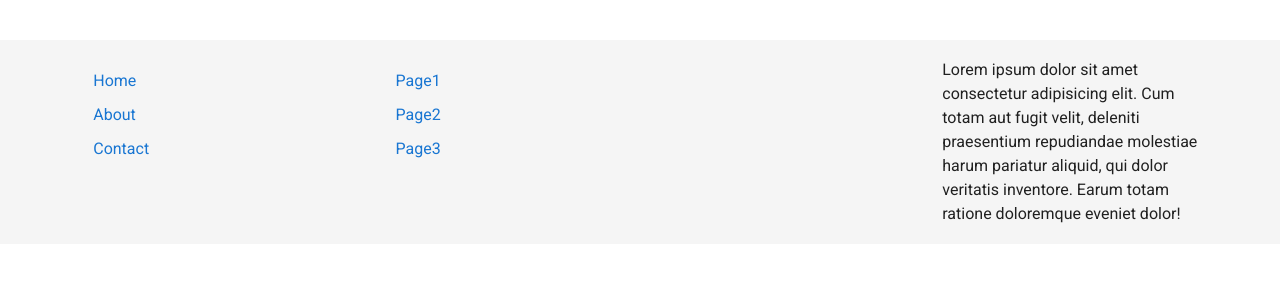
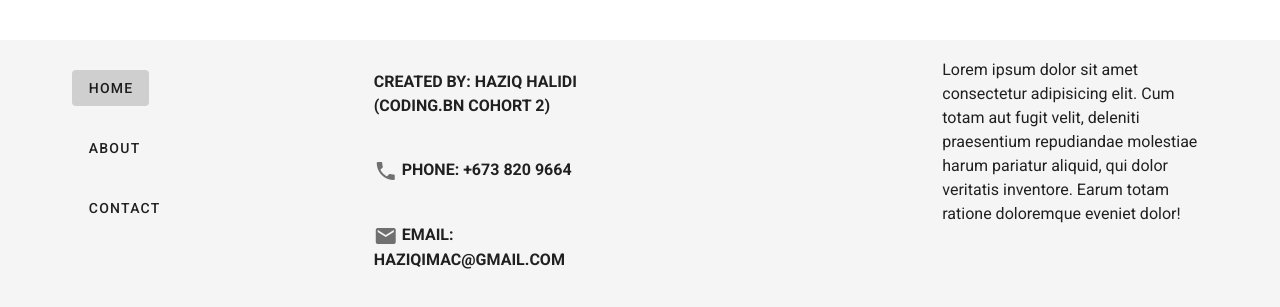
Before and after one commit to khunderscorehh98/project_employment_fe, a Vue app: page / in a window 1280 px wide. Shown: the part 379-686 px from the top of the page. Built offline with nearby package versions, Linux system fonts and the light colour scheme; what vue-inline-svg would draw is missing.

Commit message:
progress on footer

```diff
--- a/src/components/Footer.vue
+++ b/src/components/Footer.vue
@@ -3,22 +3,41 @@
     <v-container>
       <v-row>
         <v-col>
-                    <ul>
-                        <li><a href="">Home</a></li>
-                        <li><a href="">About</a></li>
-                        <li><a href="">Contact</a></li>
-                    </ul>
+          <v-col>
+            <v-btn text router-link to="/">Home</v-btn>
           </v-col>
           <v-col>
-                    <ul>
-                        <li><a href="">Page1</a></li>
-                        <li><a href="">Page2</a></li>
-                        <li><a href="">Page3</a></li>
-                    </ul>
+            <v-btn text router-link to="/about">About</v-btn>
+          </v-col>
+          <v-col>
+            <v-btn text router-link to="/contact">Contact</v-btn>
+          </v-col>
+        </v-col>
+        <v-col>
+          <v-col>
+            <p class="text-uppercase font-weight-bold">
+                Created By: Haziq Halidi (Coding.Bn Cohort 2)
+            </p>
+          </v-col>
+          <v-col>
+            <p class="text-uppercase font-weight-bold">
+                <v-icon>mdi-phone</v-icon>
+                Phone: +673 820 9664
+            </p>
+          </v-col>
+          <v-col>
+            <p class="text-uppercase font-weight-bold">
+                <v-icon>mdi-email</v-icon>
+                Email: haziqimac@gmail.com
+            </p>
+          </v-col>
         </v-col>
         <v-spacer></v-spacer>
         <v-col>
-                    Lorem ipsum dolor sit amet consectetur adipisicing elit. Cum totam aut fugit velit, deleniti praesentium repudiandae molestiae harum pariatur aliquid, qui dolor veritatis inventore. Earum totam ratione doloremque eveniet dolor!
+          Lorem ipsum dolor sit amet consectetur adipisicing elit. Cum totam aut
+          fugit velit, deleniti praesentium repudiandae molestiae harum pariatur
+          aliquid, qui dolor veritatis inventore. Earum totam ratione doloremque
+          eveniet dolor!
         </v-col>
       </v-row>
     </v-container>
@@ -26,19 +45,20 @@
 </template>
 
 <script>
-    export default {
-
-    }
+export default {};
 </script>
 
 <style lang="scss" scoped>
-a{
+a {
   text-decoration: none;
 }
-a, ul{
+a,
+ul {
   list-style-type: none;
 }
-a, ul, li{
+a,
+ul,
+li {
   padding: 2%;
 }
 </style>
```
Lines whose indentation alone changed are shown as unchanged.
